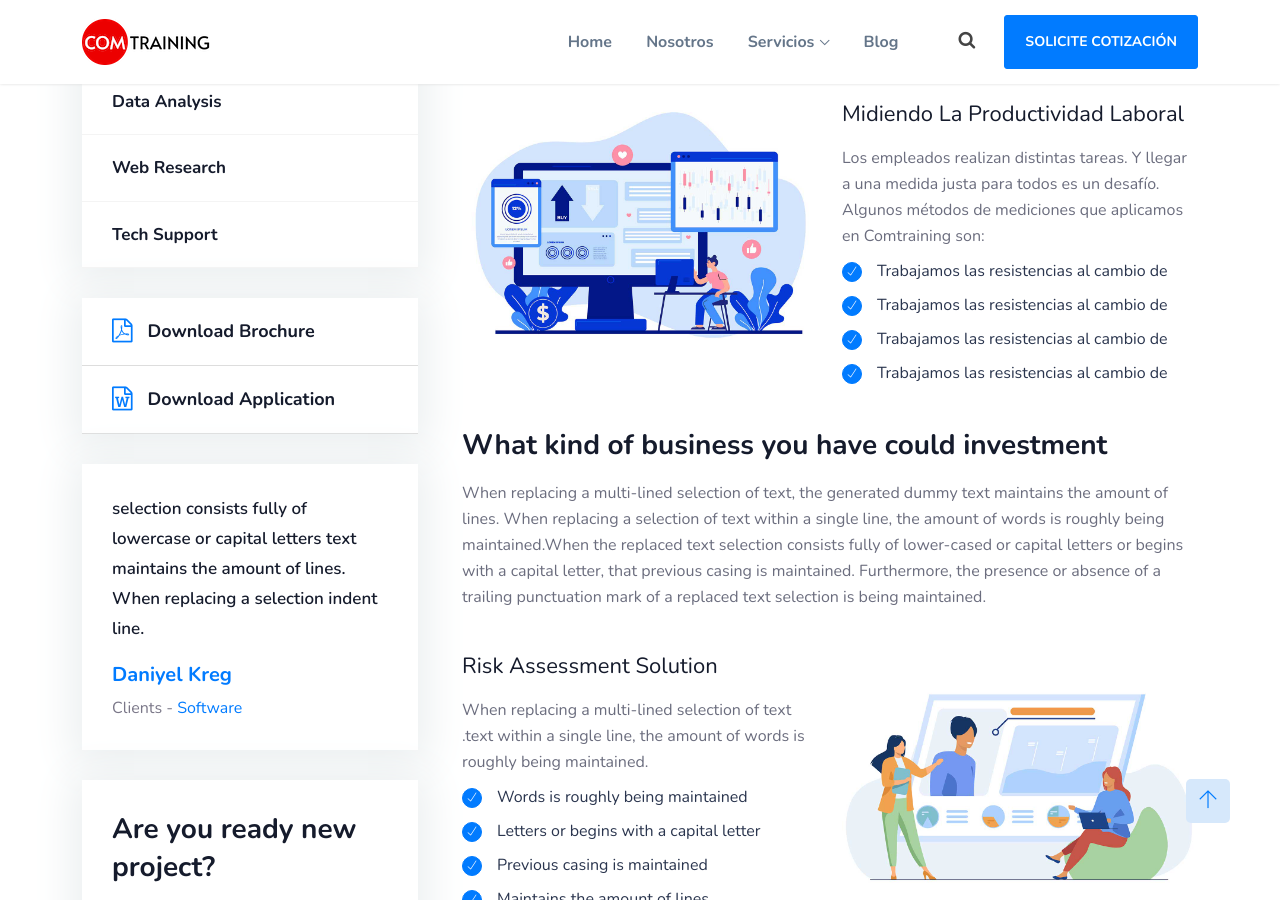
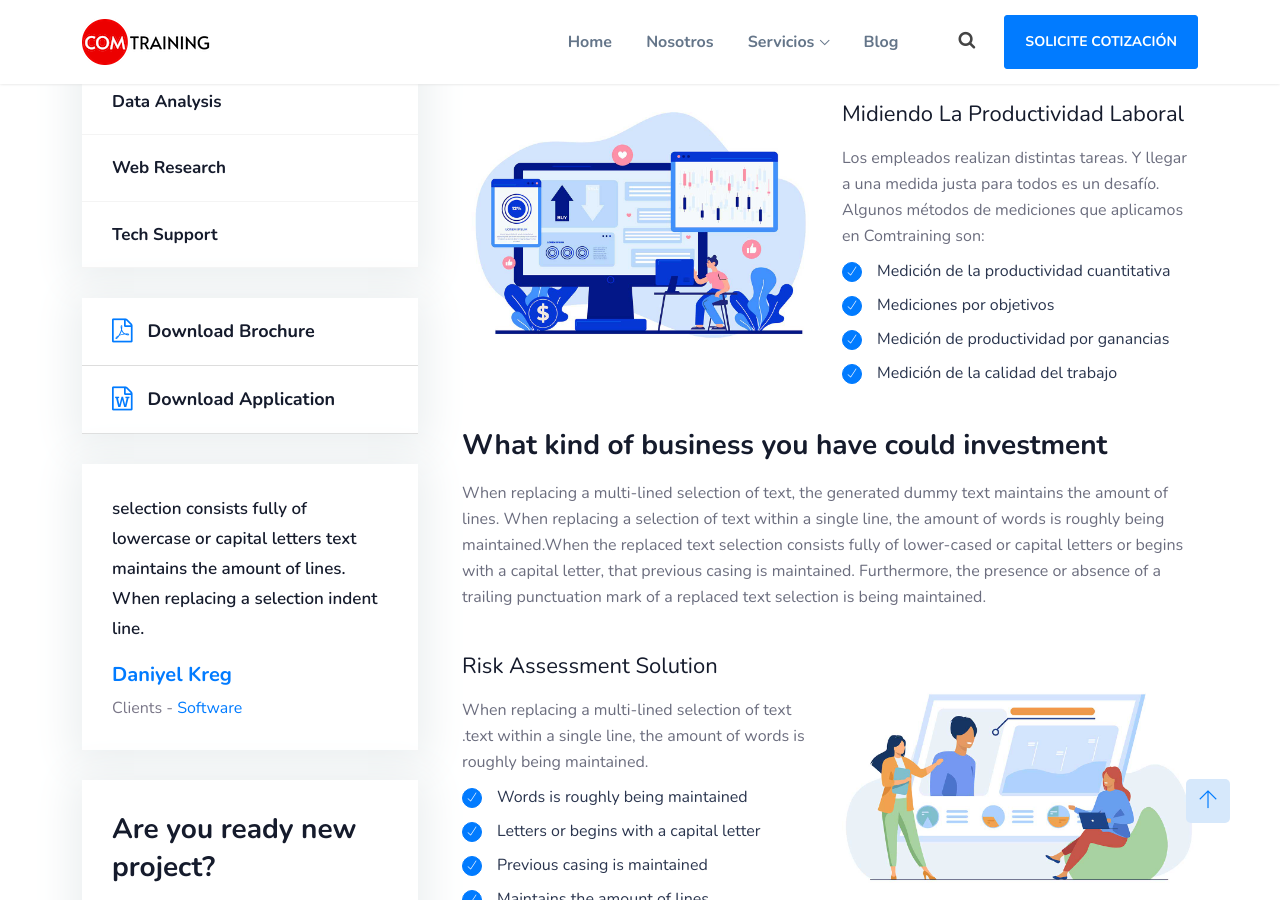
Before and after one commit to fjvalles/comtraining-landing, a Jekyll site: the page built from _services/modelo-de-liderazgo.html, in a window 1280 px wide and 900 px high, scrolled down 619 px. Built offline with Jekyll 4.4.1, drawn with Linux system fonts in a browser that asks for light colours; a script that is not in the unit is left out.

Commit message:
Update Servicios “modelo-de-liderazgo”

```diff
--- a/_services/modelo-de-liderazgo.html
+++ b/_services/modelo-de-liderazgo.html
@@ -30,10 +30,10 @@ description: Con el trabajo remoto la productividad de los empleados se ha
             <h4>Midiendo la Productividad Laboral</h4>
             <p>Los empleados realizan distintas tareas. Y llegar a una medida justa para todos es un desafío. Algunos métodos de mediciones que aplicamos en Comtraining son:</p>
             <ul class="marker-list">
-                <li>Trabajamos las resistencias al cambio de</li>
-                <li>Trabajamos las resistencias al cambio de</li>
-                <li>Trabajamos las resistencias al cambio de</li>
-                <li>Trabajamos las resistencias al cambio de</li>
+                <li>Medición de la productividad cuantitativa</li>
+                <li>Mediciones por objetivos</li>
+                <li>Medición de productividad por ganancias</li>
+                <li>Medición de la calidad del trabajo</li>
             </ul>
         </div>
     </div>
```
